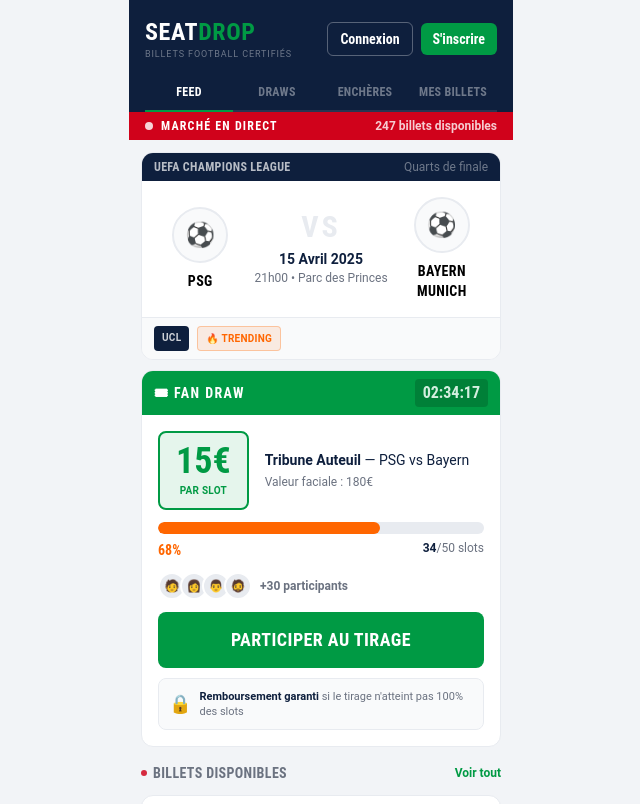
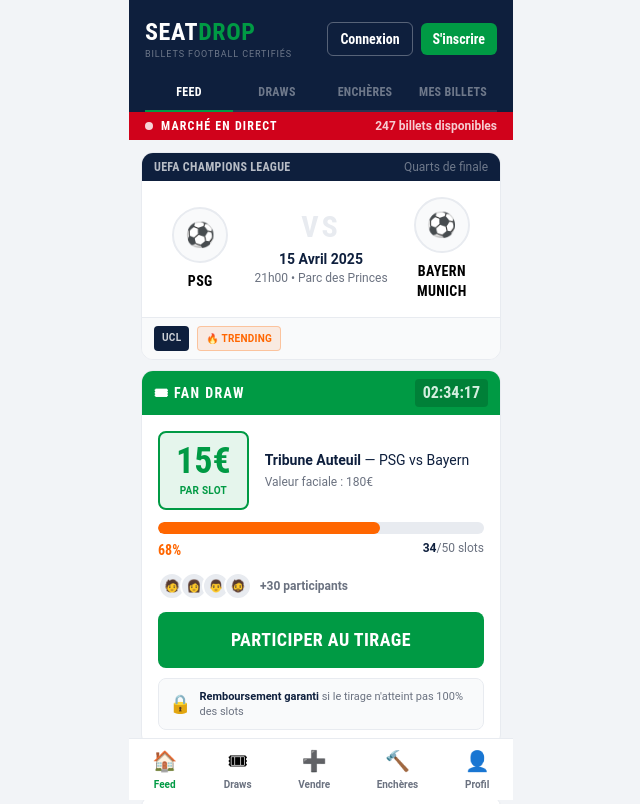
Before and after one commit to eliessms/seatdrop, a React (Vite) app in the folder seatdrop-front/: page / in a window 1280 px wide. Shown: the top 804 px of the page, without its empty margins (319-959 px from the left). Built offline with nearby package versions, Linux system fonts and the light colour scheme.

Commit message:
feat: ajout BottomNav et composants home complets

```diff
--- a/seatdrop-front/src/App.jsx
+++ b/seatdrop-front/src/App.jsx
@@ -1,4 +1,5 @@
 import Header from './components/layout/Header'
+import BottomNav from './components/layout/BottomNav'
 import LiveBanner from './components/home/LiveBanner'
 import MatchHero from './components/home/MatchHero'
 import FanDrawBlock from './components/home/FanDrawBlock'
@@ -12,6 +13,7 @@
       <MatchHero />
       <FanDrawBlock />
       <ListingList />
+      <BottomNav />
     </div>
   )
 }
--- /dev/null
+++ b/seatdrop-front/src/components/layout/BottomNav.jsx
@@ -0,0 +1,34 @@
+function BottomNav() {
+  return (
+    <div className="fixed bottom-0 left-1/2 -translate-x-1/2 w-full max-w-sm bg-white border-t border-light flex justify-around items-center py-2 z-50">
+
+      <button className="flex flex-col items-center gap-0.5">
+        <span className="text-xl">🏠</span>
+        <span className="text-[10px] font-bold text-green">Feed</span>
+      </button>
+
+      <button className="flex flex-col items-center gap-0.5">
+        <span className="text-xl">🎟</span>
+        <span className="text-[10px] font-bold text-muted">Draws</span>
+      </button>
+
+      <button className="flex flex-col items-center gap-0.5">
+        <span className="text-xl">➕</span>
+        <span className="text-[10px] font-bold text-muted">Vendre</span>
+      </button>
+
+      <button className="flex flex-col items-center gap-0.5">
+        <span className="text-xl">🔨</span>
+        <span className="text-[10px] font-bold text-muted">Enchères</span>
+      </button>
+
+      <button className="flex flex-col items-center gap-0.5">
+        <span className="text-xl">👤</span>
+        <span className="text-[10px] font-bold text-muted">Profil</span>
+      </button>
+
+    </div>
+  )
+}
+
+export default BottomNav
```
